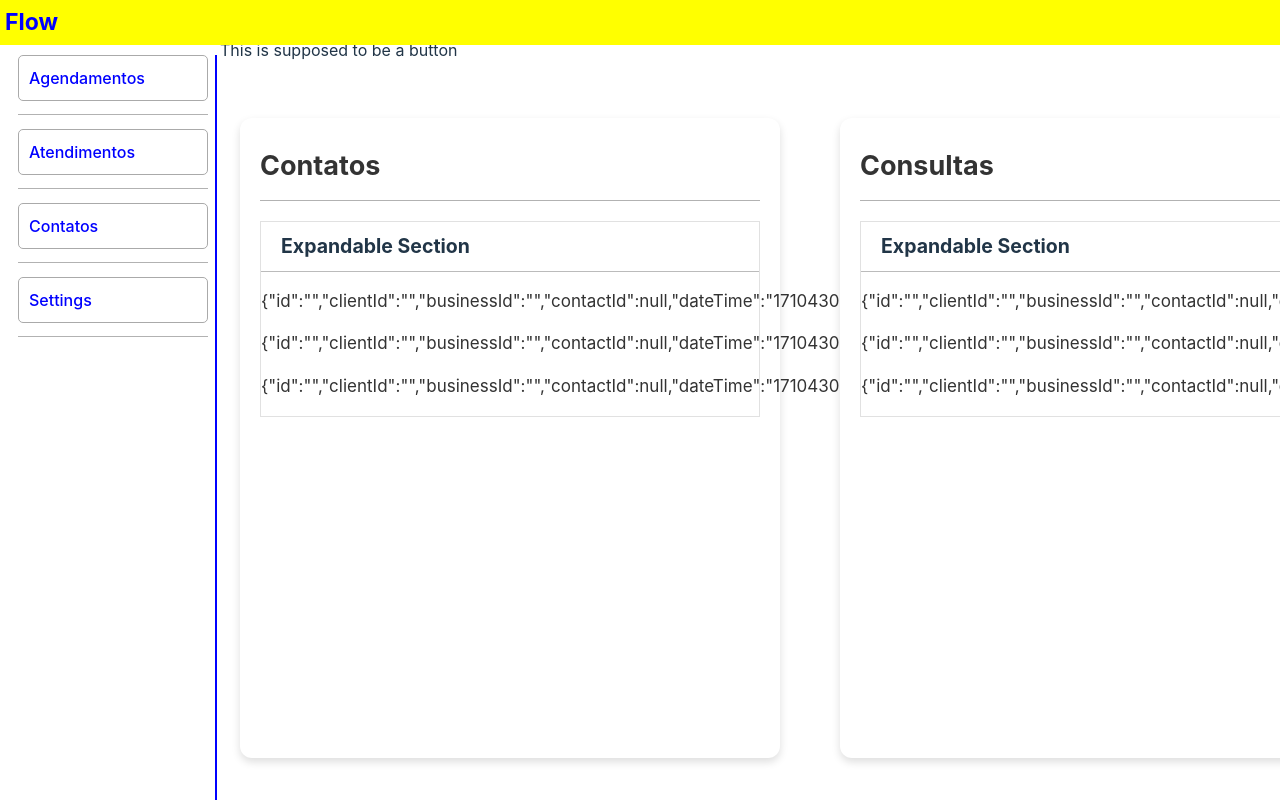
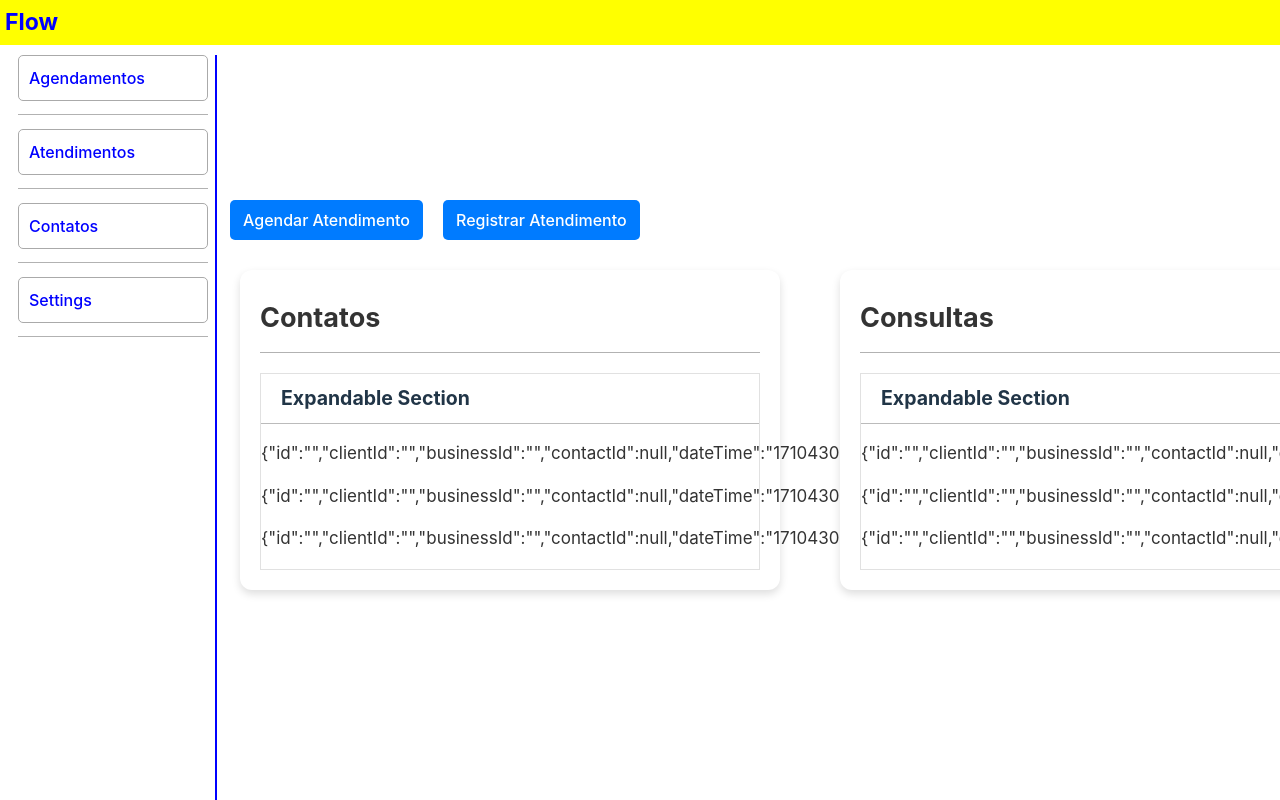
Before and after one commit to MatthewLacerda2/FixFlow, a React (Vite) app in the folder fixflow.client/: page /e in a window 1280 px wide. Shown: the top 800 px of the page. Built offline with nearby package versions, Linux system fonts and the light colour scheme.

Commit message:
flow button

```diff
--- a/fixflow.client/src/Components/Card/Card.css
+++ b/fixflow.client/src/Components/Card/Card.css
@@ -1,7 +1,7 @@
 .card {
     min-width: 320px;
     max-width: 500px;
-    min-height: 600px;
+    min-height: 255px;
     background-color: white;
     border-radius: 12px;
     padding: 20px;
--- a/fixflow.client/src/Components/FlowButton/FlowButton.css
+++ b/fixflow.client/src/Components/FlowButton/FlowButton.css
@@ -0,0 +1,14 @@
+.custom-button {
+    padding: 10px 13px;
+    border: none;
+    border-radius: 5px;
+    background-color: #007bff;
+    color: white;
+    font-size: 16px;
+    cursor: pointer;
+    margin: 10px;
+}
+
+.custom-button:hover {
+    background-color: #0056b3;
+}
--- a/fixflow.client/src/Components/FlowButton/FlowButton.tsx
+++ b/fixflow.client/src/Components/FlowButton/FlowButton.tsx
@@ -1,10 +1,16 @@
 import React from "react";
+import "./FlowButton.css";
 
-const FlowButton: React.FC = () => {
+interface ButtonProps {
+  text: string;
+  onClick: () => void;
+}
+
+const FlowButton: React.FC<ButtonProps> = ({ text, onClick }) => {
   return (
-    <div>
-      <p>This is supposed to be a button</p>
-    </div>
+    <button className="custom-button" onClick={onClick}>
+      {text}
+    </button>
   );
 };
 
--- a/fixflow.client/src/Components/FlowButton/index.js
+++ b/fixflow.client/src/Components/FlowButton/index.js
@@ -1 +1 @@
-export {default} from './FlowButton'
+export {default} from './Button.tsx';
--- a/fixflow.client/src/Pages/BusinessPage/BusinessPage.tsx
+++ b/fixflow.client/src/Pages/BusinessPage/BusinessPage.tsx
@@ -20,6 +20,7 @@ const BusinessPage: React.FC = () => {
     price: null,
     observation: null,
   };
+
   const schedules: AptSchedule[] = [
     defaultSchedule,
     defaultSchedule,
@@ -32,13 +33,18 @@ const BusinessPage: React.FC = () => {
   };
   // / ////////////////////////////////////
 
+  function CreateSchedule(): void {
+    console.log("create schedule");
+  }
+
   return (
     <div
       className="user-page"
       style={{ flexGrow: "1", display: "flex", flexDirection: "column" }}>
       <BusinessSidebar />
-      <div style={{ marginBottom: "20px" }}>
-        <FlowButton></FlowButton>
+      <div style={{ alignItems: "center" }}>
+        <FlowButton text="Agendar Atendimento" onClick={CreateSchedule} />
+        <FlowButton text="Registrar Atendimento" onClick={CreateSchedule} />
       </div>
       <div className="cards-container">
         <Card title="Contatos">
```
